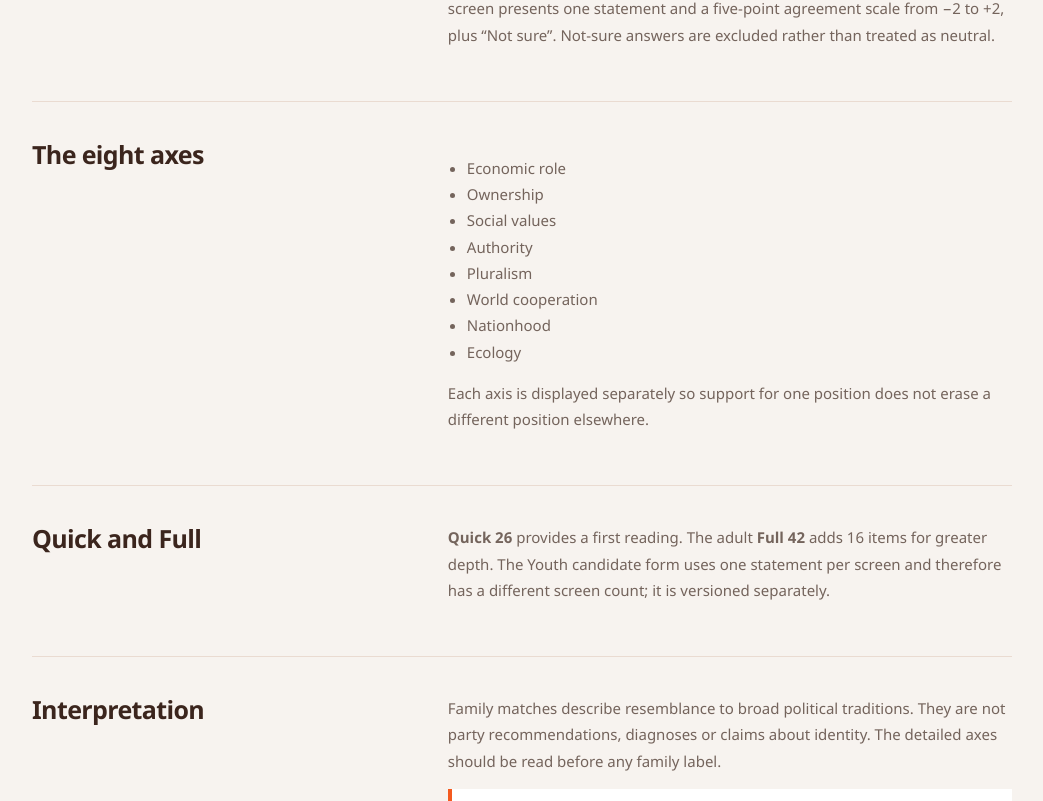
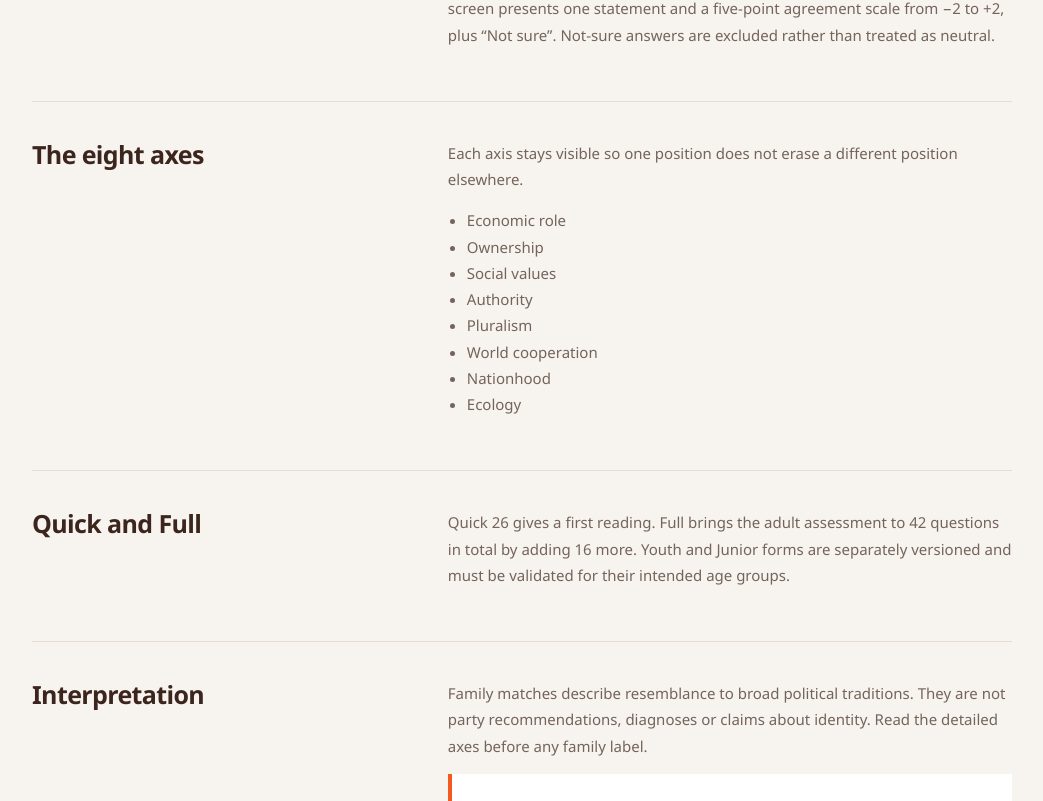
Before and after one commit to unikmo/Politangle, a Next.js app: page /method in a window 1280 px wide. Shown: the part 659-1460 px from the top of the page, without its empty margins (118-1161 px from the left). Built offline with nearby package versions, Linux system fonts and the light colour scheme.

Commit message:
Use native multilingual Method content

```diff
--- a/app/method/page.tsx
+++ b/app/method/page.tsx
@@ -1,13 +1,8 @@
 import type { Metadata } from 'next';
-import { InfoSection, InfoShell } from '../InfoShell';
+import LocalizedInfoPage from '../LocalizedInfoPage';
 
 export const metadata: Metadata = { title: 'Method', description: 'How Politangle turns answers into a multidimensional political profile.', alternates: { canonical: '/method' } };
 
 export default function MethodPage() {
-  return <InfoShell eyebrow="METHOD" title="A map of patterns—not a verdict." intro="Politangle separates political questions into distinct dimensions, then shows how your answers combine without forcing every position onto one left–right line.">
-    <InfoSection title="What Quick measures"><p>Quick uses 26 statements selected across the assessment constructs. Each screen presents one statement and a five-point agreement scale from −2 to +2, plus “Not sure”. Not-sure answers are excluded rather than treated as neutral.</p></InfoSection>
-    <InfoSection title="The eight axes"><ul><li>Economic role</li><li>Ownership</li><li>Social values</li><li>Authority</li><li>Pluralism</li><li>World cooperation</li><li>Nationhood</li><li>Ecology</li></ul><p>Each axis is displayed separately so support for one position does not erase a different position elsewhere.</p></InfoSection>
-    <InfoSection title="Quick and Full"><p><strong>Quick 26</strong> provides a first reading. The adult <strong>Full 42</strong> adds 16 items for greater depth. The Youth candidate form uses one statement per screen and therefore has a different screen count; it is versioned separately.</p></InfoSection>
-    <InfoSection title="Interpretation"><p>Family matches describe resemblance to broad political traditions. They are not party recommendations, diagnoses or claims about identity. The detailed axes should be read before any family label.</p><p className="info-callout">Politangle is an educational and exploratory tool. It does not tell you what to believe or how to vote.</p></InfoSection>
-  </InfoShell>;
+  return <LocalizedInfoPage page="method" />;
 }
```
